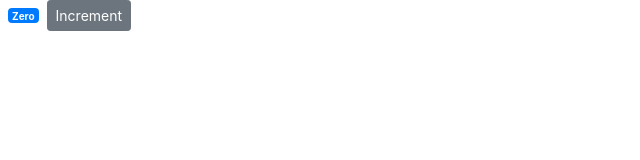
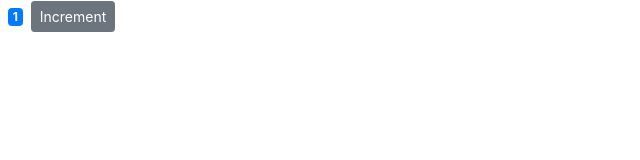
Before and after one commit to RanjithSatla/React-Practice, a React (Create React App) app in the folder counter/: page / in a window 1280 px wide. Shown: the top 160 px of the page, without its empty margins (0-640 px from the left). Built offline with nearby package versions, Linux system fonts and the light colour scheme.

Commit message:
Adding Styles Using Method

```diff
--- a/counter/src/Components/counter.jsx
+++ b/counter/src/Components/counter.jsx
@@ -2,19 +2,13 @@
 
 class Counter extends Component {
   state = {
-    count: 0,
+    count: 1,
   };
 
-  styles = {
-    fontSize: 10,
-    fontWeight: "bold",
-  };
   render() {
     return (
       <div>
-        <span style={this.styles} className="badge badge-primary m-2">
-          {this.formatCount()}
-        </span>
+        <span className={this.getBadgeClasses()}>{this.formatCount()}</span>
         <button className="btn btn-secondary btn-sm">Increment</button>
       </div>
     );
@@ -24,6 +18,12 @@
     const { count } = this.state;
     return count === 0 ? "Zero" : count;
   };
+
+  getBadgeClasses() {
+    let classes = "badge m-2 badge-";
+    classes += this.state.count === 0 ? "warning" : "primary";
+    return classes;
+  }
 }
 
 export default Counter;
```
